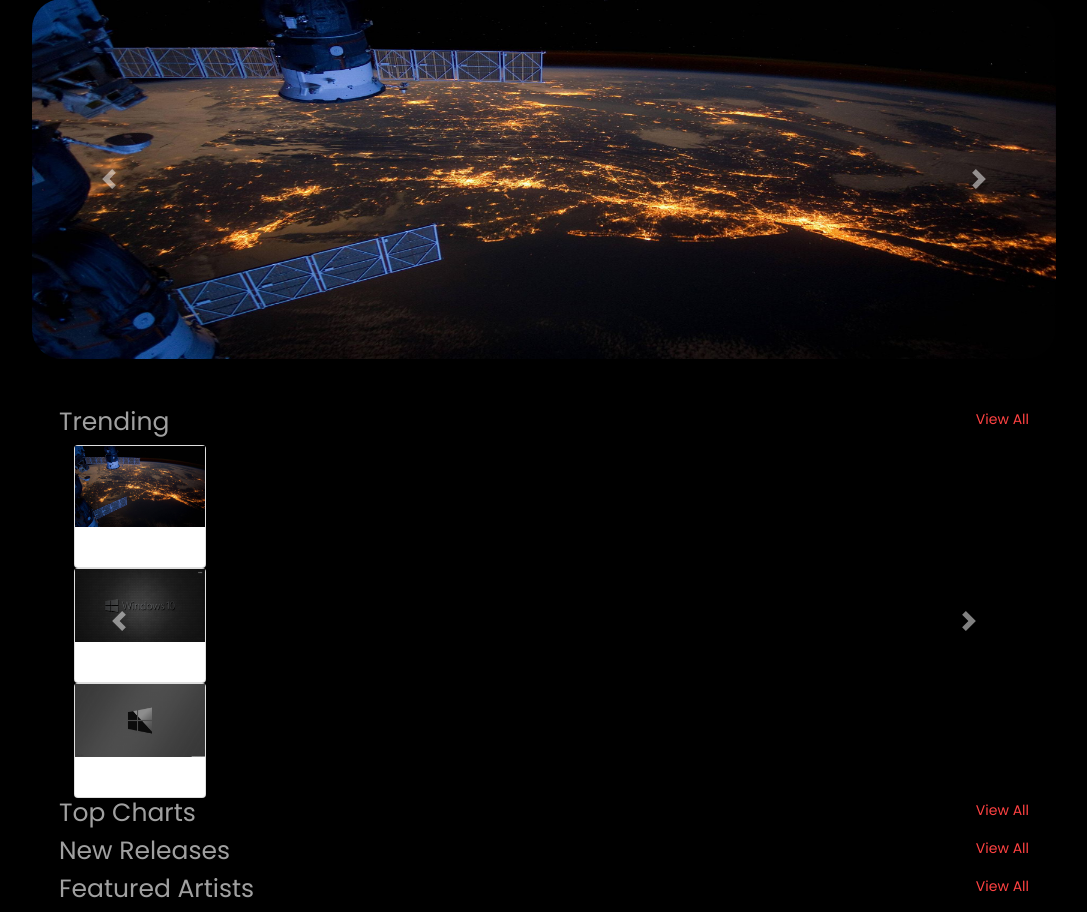
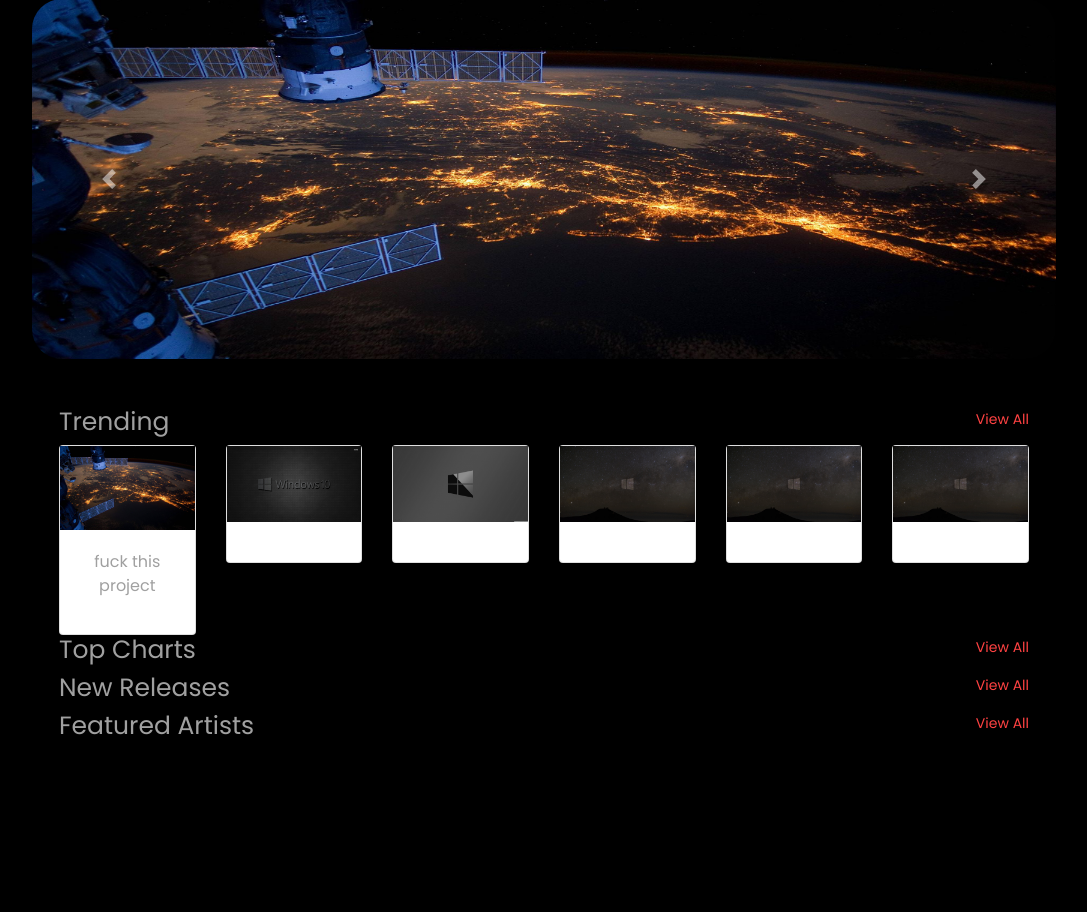
Before and after one commit to rishi4d/FYProject, a PHP site: page / in a window 1280 px wide. Shown: the part 118-1030 px from the top of the page, without its empty margins (96-1183 px from the left). After the commit the page ends 853 px from the top, so only its background shows below. Run offline with PHP 8.4, Linux system fonts and the light colour scheme; some libraries are stand-ins or nearby versions.

Commit message:
removed multi-item sliders

```diff
--- a/app.js
+++ /dev/null
@@ -1,18 +0,0 @@
-$('.carousel-multi-item').carousel({
-    interval: false
-});
-
-
-$('.carousel-multi-item .carousel-item').each(function(){
-    var next = $(this).next();
-    if (!next.length) {
-      next = $(this).siblings(':first');
-    }
-    next.children(':first-child').clone().appendTo($(this));
-
-    if (next.next().length>0) {
-      next.next().children(':first-child').clone().appendTo($(this));
-    } else {
-        $(this).siblings(':first').children(':first-child').clone().appendTo($(this));
-    }
-  });
--- a/index.html
+++ b/index.html
@@ -99,22 +99,16 @@
             <div class="row mx-auto">
                 <div id="trends" class="col-12 col-sm-12 child">
                     <h4>Trending<span id="sectionspan"><a href="">View All</a></span></h4>
-                    <div class="carousel slide carousel-multi-item" data-ride="carousel" id="section_carousel">
                     <div class="row">
-                            <div class="col-12 col-sm-12">
-                                <div class="carousel-inner">
-                                    <div class="carousel-item active">
-                                        <div class="col-2 col-sm-2">
+                        <div class="col-sm-2 col-2">
                             <div class="card">
                                 <img id="secimg" src="img/127369.jpg">
-                                                <div class="card-body">
-
+                                <div class="card-body text-center">
+                                    <p>fuck this project</p>
                                 </div>
                             </div>
                         </div>
-                                    </div>
-                                    <div class="carousel-item">
-                                        <div class="col-2 col-sm-2">
+                        <div class="col-sm-2 col-2">
                             <div class="card">
                                 <img id="secimg" src="img/86703.jpg">
                                 <div class="card-body">
@@ -122,9 +116,7 @@
                                 </div>
                             </div>
                         </div>
-                                    </div>
-                                    <div class="carousel-item">
-                                        <div class="col-2 col-sm-2">
+                        <div class="col-sm-2 col-2">
                             <div class="card">
                                 <img id="secimg" src="img/86737.jpg">
                                 <div class="card-body">
@@ -132,9 +124,7 @@
                                 </div>
                             </div>
                         </div>
-                                    </div>
-                                    <div class="carousel-item">
-                                        <div class="col-2 col-sm-2">
+                        <div class="col-sm-2 col-2">
                             <div class="card">
                                 <img id="secimg" src="img/86759.jpg">
                                 <div class="card-body">
@@ -142,35 +132,20 @@
                                 </div>
                             </div>
                         </div>
-                                    </div>
-                                    <div class="carousel-item">
-                                        <div class="col-2 col-sm-2">
+                        <div class="col-sm-2 col-2">
                             <div class="card">
-                                                <img id="secimg" src="img/86703.jpg">
+                                <img id="secimg" src="img/86759.jpg">
                                 <div class="card-body">
 
                                 </div>
                             </div>
                         </div>
-                                    </div>
-                                    <div class="carousel-item">
-                                        <div class="col-2 col-sm-2">
+                        <div class="col-sm-2 col-2">
                             <div class="card">
-                                                <img id="secimg" src="img/127369.jpg">
+                                <img id="secimg" src="img/86759.jpg">
                                 <div class="card-body">
 
                                 </div>
-                                            </div>
-                                        </div>
-                                    </div>
-                                </div>
-                                <a class="carousel-control-prev" href="#section_carousel" data-slide="prev">
-                                    <span class="carousel-control-prev-icon"></span>
-                                </a>
-
-                                <a class="carousel-control-next" href="#section_carousel" data-slide="next">
-                                    <span class="carousel-control-next-icon"></span>
-                                </a>
                             </div>
                         </div>
                     </div>
@@ -188,6 +163,7 @@
                     <h4>Featured Artists<span id="sectionspan"><a href="">View All</a></span></h4>
                 </div>
             </div>
+
         </div>
         <script src="app.js"></script>
     </body>
--- a/style.css
+++ b/style.css
@@ -222,7 +222,6 @@ nav{
 }
 
 #secimg{
-
     width: 100%;
     object-fit: fill;
 }
```
Lines whose indentation alone changed are shown as unchanged.
